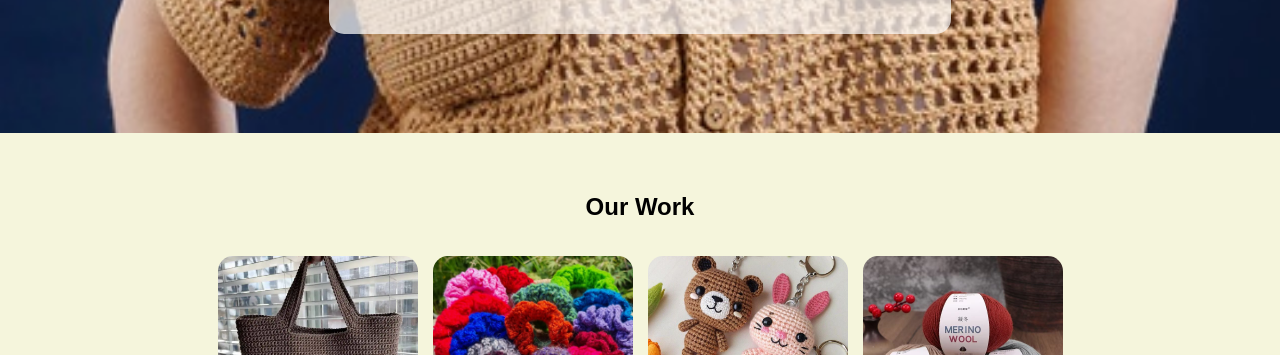
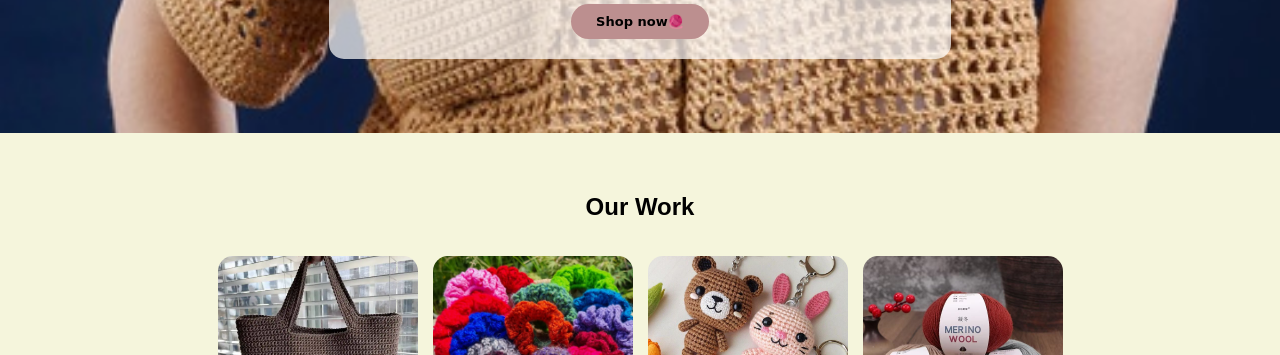
Before and after one commit to adisacodes/cozy-loops-website, a plain HTML site: page My Website/index.html in a window 1280 px wide. Shown: the part 445-800 px from the top of the page. Drawn offline with Linux system fonts and the light colour scheme.

Commit message:
Add shop now button to hero section

```diff
--- a/My Website/index.html
+++ b/My Website/index.html
@@ -23,6 +23,7 @@
                 "Handmade with love, one loop at a time.<br>
             Turning yarn into cozy little treasures."
         </p>
+        <a href="services.html" class="shop-button">Shop now🧶</a>
         </div>
     </section>
     <section class="gallery">
--- a/My Website/style.css
+++ b/My Website/style.css
@@ -61,6 +61,22 @@ body {
   color: black;
   text-align: center;
   width: 100%;
+}
+.shop-button {
+    background-color: rosybrown;
+    font-weight: bold;
+    text-decoration: none;
+    color: black;
+    display: inline-block;
+    margin-top: 15px;
+    font-family: cursive, sans-serif;
+    padding: 10px 25px;
+    border-radius: 25px;
+    transition: all 0.3s ease;
+}
+.shop-button:hover {
+    background-color: peachpuff;
+    color: black;
 }
 .about {
     margin-top: 15px;
```
